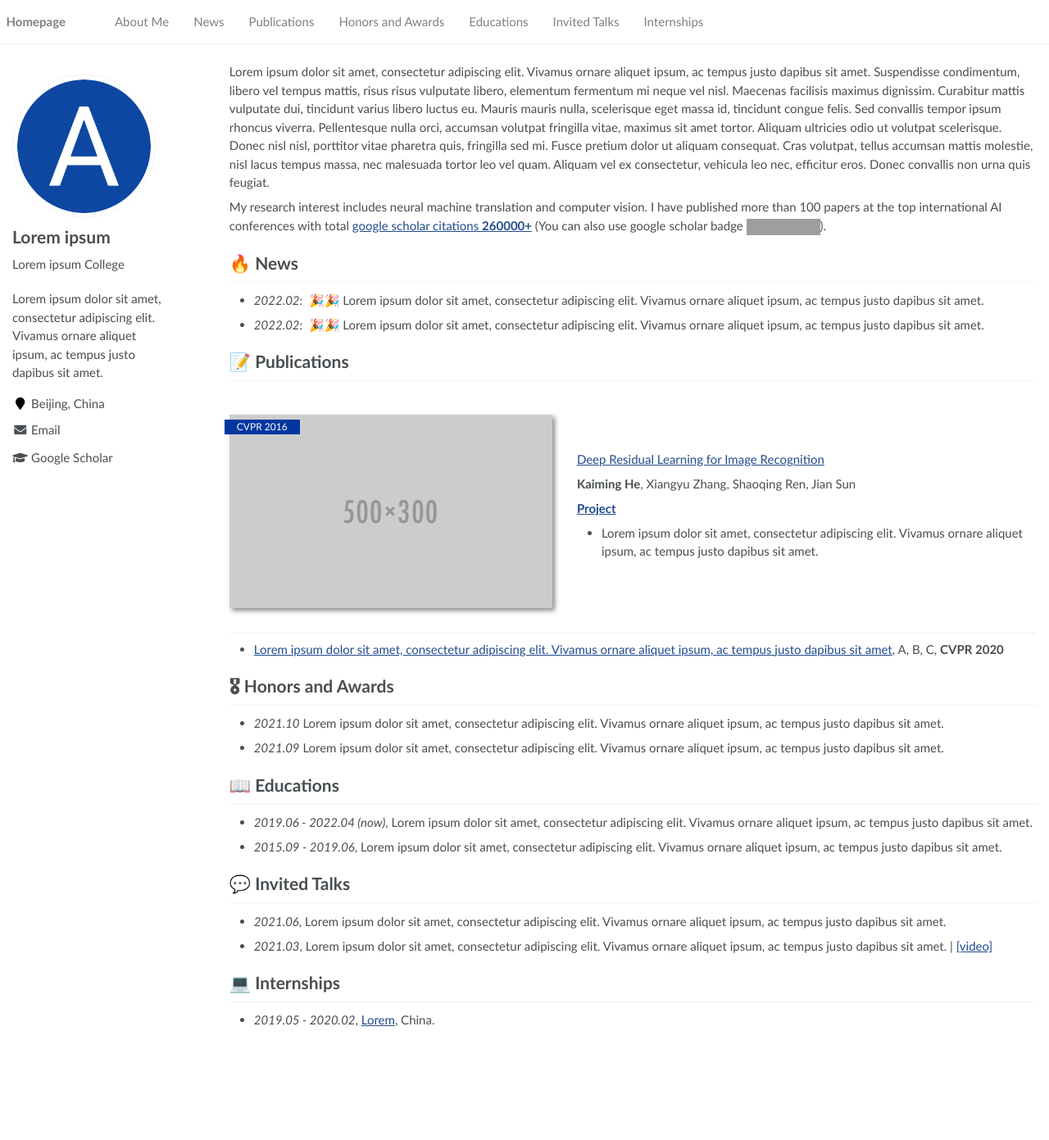
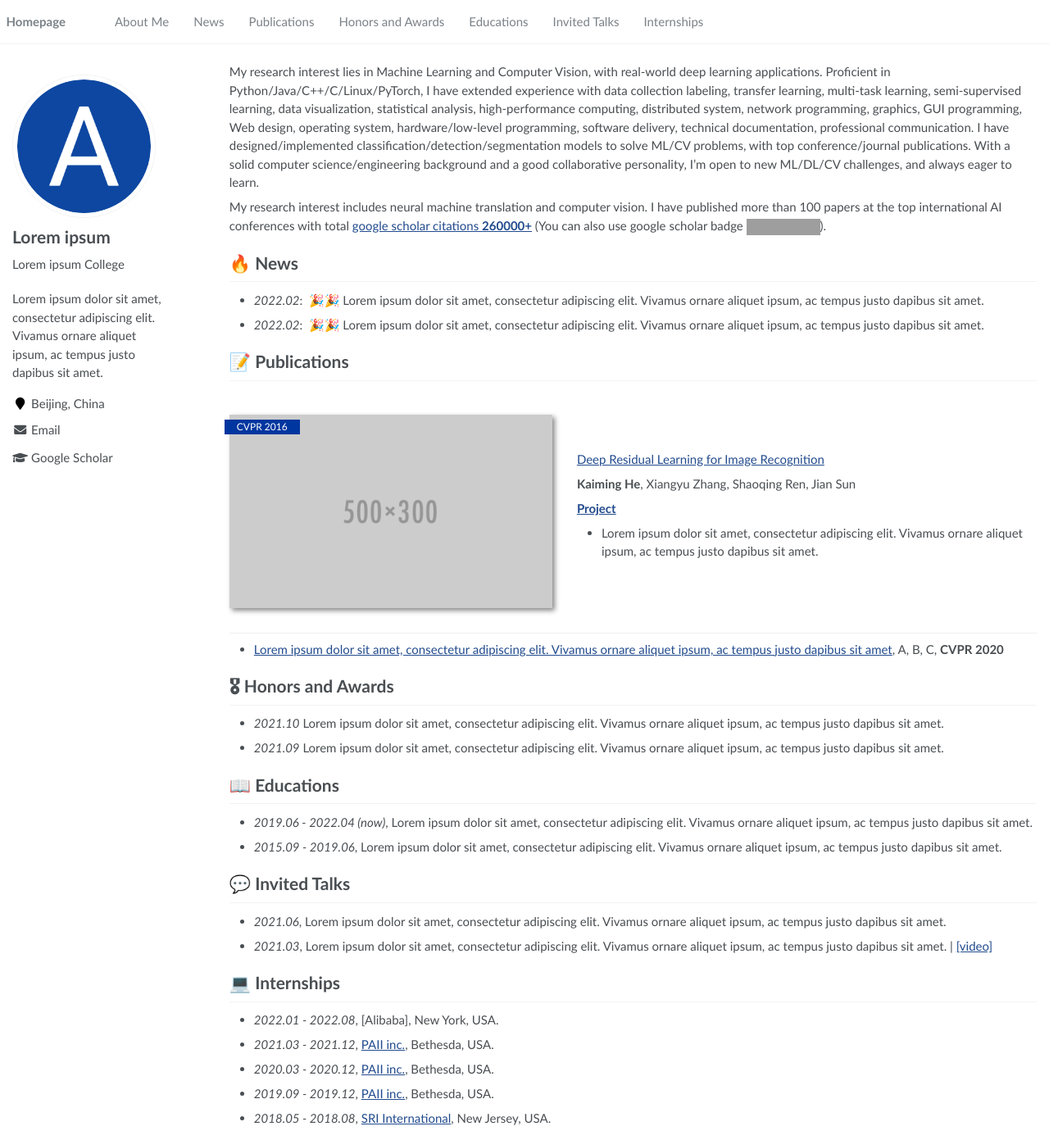
Before and after one commit to fakaiwang/fakaiwang.github.io, a Jekyll site: the page built from _pages/about.md, in a window 1280 px wide and 1391 px high. Shown: the whole window at 82% size. Built offline with Jekyll 4.4.1, drawn with Linux system fonts in a browser that asks for light colours; grey boxes are pictures that could not be loaded.

Commit message:
Update about.md
dd

```diff
--- a/_pages/about.md
+++ b/_pages/about.md
@@ -17,7 +17,7 @@ redirect_from:
 
 <span class='anchor' id='about-me'></span>
 
-Lorem ipsum dolor sit amet, consectetur adipiscing elit. Vivamus ornare aliquet ipsum, ac tempus justo dapibus sit amet. Suspendisse condimentum, libero vel tempus mattis, risus risus vulputate libero, elementum fermentum mi neque vel nisl. Maecenas facilisis maximus dignissim. Curabitur mattis vulputate dui, tincidunt varius libero luctus eu. Mauris mauris nulla, scelerisque eget massa id, tincidunt congue felis. Sed convallis tempor ipsum rhoncus viverra. Pellentesque nulla orci, accumsan volutpat fringilla vitae, maximus sit amet tortor. Aliquam ultricies odio ut volutpat scelerisque. Donec nisl nisl, porttitor vitae pharetra quis, fringilla sed mi. Fusce pretium dolor ut aliquam consequat. Cras volutpat, tellus accumsan mattis molestie, nisl lacus tempus massa, nec malesuada tortor leo vel quam. Aliquam vel ex consectetur, vehicula leo nec, efficitur eros. Donec convallis non urna quis feugiat.
+My research interest lies in Machine Learning and Computer Vision, with real-world deep learning applications. Proficient in Python/Java/C++/C/Linux/PyTorch, I have extended experience with data collection labeling, transfer learning, multi-task learning, semi-supervised learning, data visualization, statistical analysis, high-performance computing, distributed system, network programming, graphics, GUI programming, Web design, operating system, hardware/low-level programming, software delivery, technical documentation, professional communication. I have designed/implemented classification/detection/segmentation models to solve ML/CV problems, with top conference/journal publications. With a solid computer science/engineering background and a good collaborative personality, I’m open to new ML/DL/CV challenges, and always eager to learn.
 
 My research interest includes neural machine translation and computer vision. I have published more than 100 papers at the top international AI conferences with total <a href='https://scholar.google.com/citations?user=DhtAFkwAAAAJ'>google scholar citations <strong><span id='total_cit'>260000+</span></strong></a> (You can also use google scholar badge <a href='https://scholar.google.com/citations?user=DhtAFkwAAAAJ'><img src="https://img.shields.io/endpoint?url={{ url | url_encode }}&logo=Google%20Scholar&labelColor=f6f6f6&color=9cf&style=flat&label=citations"></a>).
 
@@ -55,4 +55,8 @@ My research interest includes neural machine translation and computer vision. I
 - *2021.03*, Lorem ipsum dolor sit amet, consectetur adipiscing elit. Vivamus ornare aliquet ipsum, ac tempus justo dapibus sit amet.  \| [\[video\]](https://github.com/)
 
 # 💻 Internships
-- *2019.05 - 2020.02*, [Lorem](https://github.com/), China.
+- *2022.01 - 2022.08*, [Alibaba], New York, USA.
+- *2021.03 - 2021.12*, [PAII inc.](http://www.paii-labs.com/), Bethesda, USA.
+- *2020.03 - 2020.12*, [PAII inc.](http://www.paii-labs.com/), Bethesda, USA.
+- *2019.09 - 2019.12*, [PAII inc.](http://www.paii-labs.com/), Bethesda, USA.
+- *2018.05 - 2018.08*, [SRI International](https://www.sri.com/), New Jersey, USA.
```
